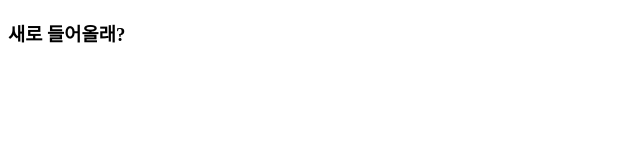
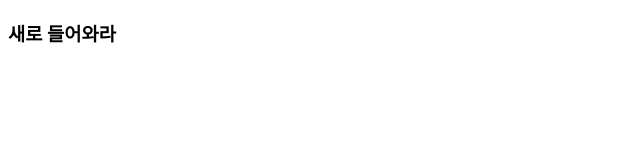
Before and after one commit to Jeongeun0179/cocktail, a plain HTML site: page 회원가입.html in a window 1280 px wide. Shown: the full height of the page, 0-640 px from the left. Drawn offline with Linux system fonts and the light colour scheme.

Commit message:
no message

```diff
--- a/회원가입.html
+++ b/회원가입.html
@@ -6,6 +6,6 @@
     <title>Document</title>
 </head>
 <body>
-<h3>새로 들어올래?</h3>
+<h3>새로 들어와라</h3>
 </body>
 </html>
```
